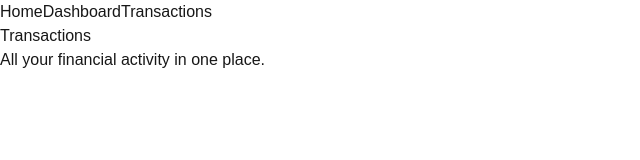
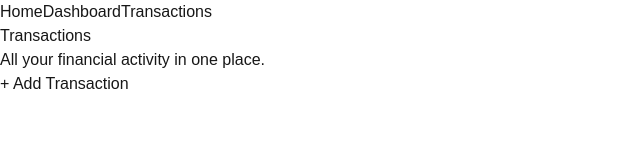
Before and after one commit to CP4485-Project-Riley-Dylan/CP4485EmergingTrendsProject, a Next.js app: page /transactions in a window 1280 px wide. Shown: the top 160 px of the page, without its empty margins (0-640 px from the left). Built offline with nearby package versions, Linux system fonts and the light colour scheme.

Commit message:
Nested header tag correctly in body, improved layout of transactions page.

```diff
--- a/app/layout.js
+++ b/app/layout.js
@@ -24,10 +24,11 @@ export default function RootLayout({ children }) {
         lang="en"
         className={`${geistSans.variable} ${geistMono.variable} h-full antialiased`}
       >
-        <header>
-          <Navbar />
-        </header>
+
         <body className="min-h-full flex flex-col">
+          <header>
+            <Navbar />
+          </header>
           {children}
         </body>
       </html>
--- a/app/transactions/page.js
+++ b/app/transactions/page.js
@@ -1,12 +1,13 @@
 export default function Page() {
   return (
     <>
-    <header>
-      <h1>Transactions</h1>
-      <p>All your financial activity in one place.</p>
-    </header>
-      <main></main>
-
+      <main>
+        <section className="welcome-section">
+          <h1>Transactions</h1>
+          <p>All your financial activity in one place.</p>
+          <button> + Add Transaction</button>
+        </section>
+      </main>
     </>
   )
 }
```
